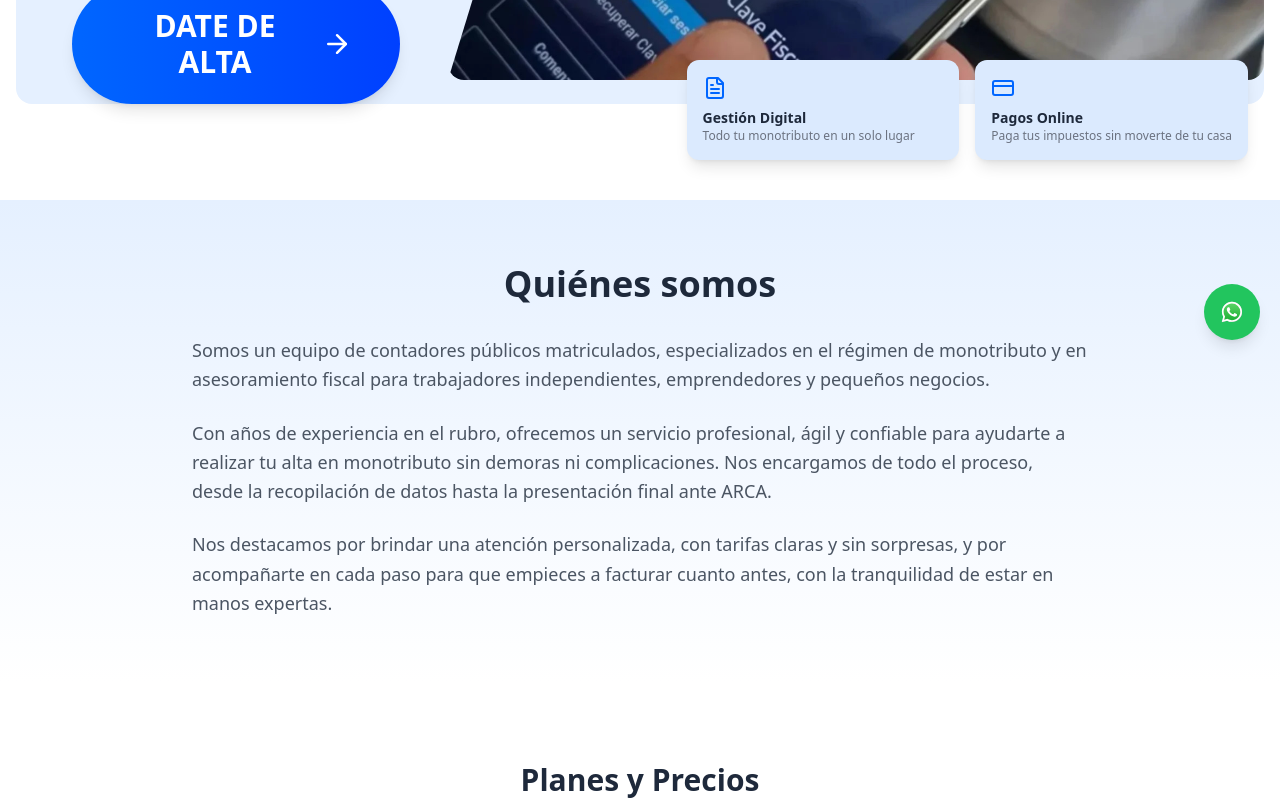
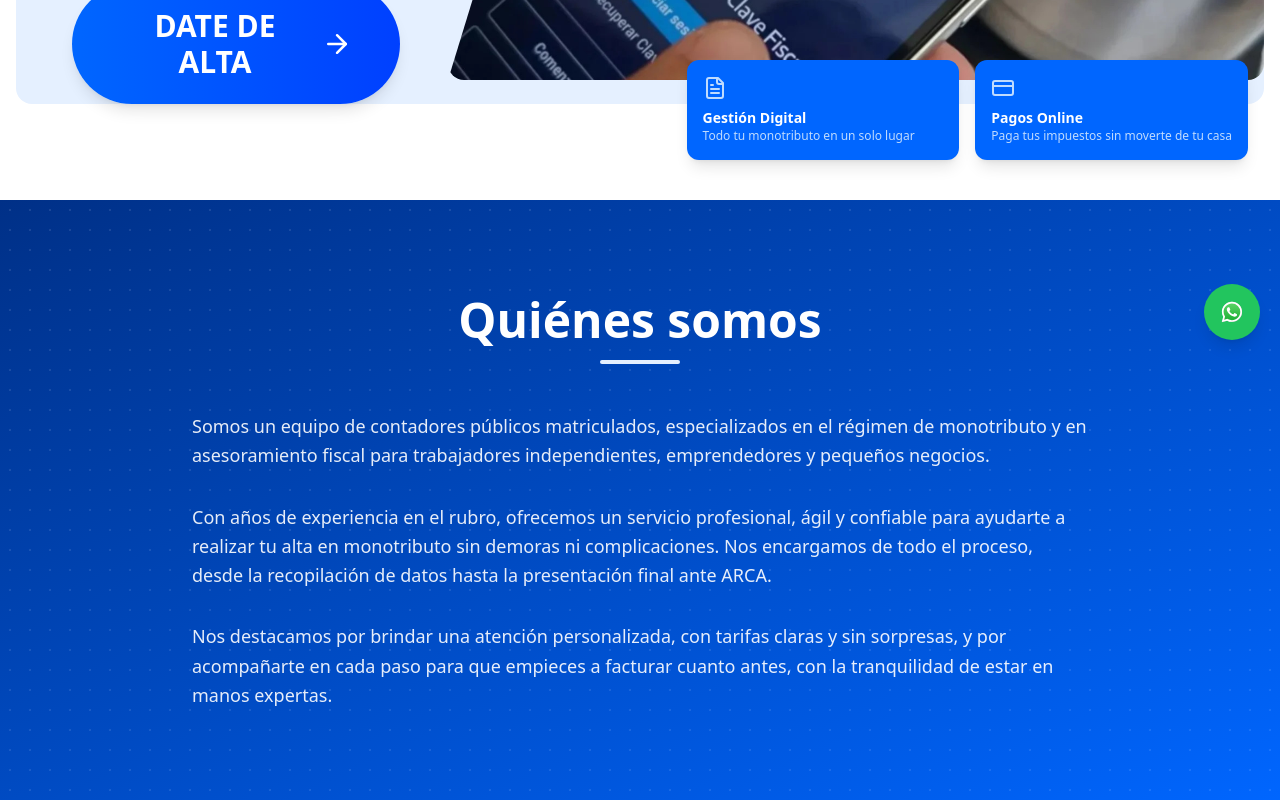
Before and after one commit to demaime/monotributo-dig-front, a Next.js app: page / in a window 1280 px wide. Shown: the part 440-1240 px from the top of the page. Built offline with nearby package versions, Linux system fonts and the light colour scheme.

Commit message:
mas mejoras en estilos de landing

```diff
--- a/src/components/home/AdvisorySection.js
+++ b/src/components/home/AdvisorySection.js
@@ -135,7 +135,7 @@ const AdvisorySection = () => {
     <section id="asesorate" className="py-16 bg-[#E5F0FF]">
       <div className="container mx-auto px-4">
         <ScrollReveal variant="slideUp" className="text-center mb-12">
-          <h2 className="text-3xl font-bold text-[#1E293B] mb-4">
+          <h2 className="text-5xl font-bold text-[#1E293B] mb-4">
             Asesorate sobre el Monotributo
           </h2>
           <p className="text-lg text-[#6B7280] max-w-2xl mx-auto">
--- a/src/pages/index.js
+++ b/src/pages/index.js
@@ -63,7 +63,7 @@ function App() {
           <nav className="hidden lg:flex justify-between items-center">
             <div className="text-[#1E293B] font-bold text-2xl flex items-center gap-2">
               <BarChart2 className="w-8 h-8 text-[#0066FF]" />
-              Monotributo Digital
+              Tu<span className="text-[#0066FF]">Monotributo</span>Digital
             </div>
             <div className="flex gap-6">
               <a
@@ -138,7 +138,7 @@ function App() {
                   className="text-[#1E293B] font-bold text-2xl flex items-center gap-2"
                 >
                   <BarChart2 className="w-8 h-8 text-[#0066FF]" />
-                  Monotributo Digital
+                  Tu<span className="text-[#0066FF]">Monotributo</span>Digital
                 </motion.div>
               </div>
             </motion.div>
@@ -283,25 +283,25 @@ function App() {
               >
                 <motion.div
                   whileHover={{ y: -5 }}
-                  className="bg-blue-100 shadow-lg rounded-xl p-4"
+                  className="bg-[#0066ff] shadow-lg rounded-xl p-4"
                 >
-                  <FileText className="w-6 h-6 text-[#0066FF] mb-2" />
-                  <h3 className="text-[#1E293B] font-semibold text-sm">
+                  <FileText className="w-6 h-6 text-blue-200 mb-2" />
+                  <h3 className="text-white font-semibold text-sm">
                     Gestión Digital
                   </h3>
-                  <p className="text-[#6B7280] text-xs">
+                  <p className="text-blue-200 text-xs">
                     Todo tu monotributo en un solo lugar
                   </p>
                 </motion.div>
                 <motion.div
                   whileHover={{ y: -5 }}
-                  className="bg-blue-100 shadow-lg rounded-xl p-4"
+                  className="bg-[#0066ff] shadow-lg rounded-xl p-4"
                 >
-                  <CreditCard className="w-6 h-6 text-[#0066FF] mb-2" />
-                  <h3 className="text-[#1E293B] font-semibold text-sm">
+                  <CreditCard className="w-6 h-6 text-blue-200 mb-2" />
+                  <h3 className="text-white font-semibold text-sm">
                     Pagos Online
                   </h3>
-                  <p className="text-[#6B7280] text-xs">
+                  <p className="text-blue-200 text-xs">
                     Paga tus impuestos sin moverte de tu casa
                   </p>
                 </motion.div>
@@ -351,7 +351,7 @@ function App() {
                 ))}
               </div>
               <div className="grid grid-cols-2 gap-4 absolute -bottom-20 mx-4 w-[calc(100%-2rem)]">
-                <div className="bg-white shadow-lg rounded-xl p-4">
+                <div className="bg-[#E5F0FF] shadow-lg rounded-xl p-4">
                   <FileText className="w-6 h-6 text-[#0066FF] mb-2" />
                   <h3 className="text-[#1E293B] font-semibold text-sm">
                     Gestión Digital
@@ -377,16 +377,30 @@ function App() {
         {/* Quiénes Somos Section */}
         <div
           id="quienes-somos"
-          className="py-16 bg-gradient-to-b from-[#E5F0FF] to-white mt-14"
+          className="relative bg-gradient-to-br from-[#003087] to-[#0066FF] py-24 overflow-hidden mt-14"
         >
-          <div className="container mx-auto px-4">
-            <ScrollReveal variant="slideUp" className="text-center mb-8">
-              <h2 className="text-4xl font-bold text-[#1E293B] mb-6">
+          {/* Overlay con patrón de puntos */}
+          <div className="absolute inset-0 opacity-10">
+            <div
+              className="w-full h-full"
+              style={{
+                backgroundImage:
+                  "radial-gradient(#ffffff 1px, transparent 1px)",
+                backgroundSize: "20px 20px",
+              }}
+            ></div>
+          </div>
+
+          <div className="container mx-auto px-4 relative z-10">
+            <ScrollReveal variant="slideUp" className="text-center mb-12">
+              <h2 className="text-5xl font-bold text-white mb-4">
                 Quiénes somos
               </h2>
+              <div className="w-20 h-1 bg-[#E5F0FF] mx-auto rounded-full mb-8"></div>
             </ScrollReveal>
-            <div className="max-w-4xl mx-auto text-lg leading-relaxed text-[#4B5563] space-y-6">
-              <ScrollReveal variant="slideRight" delay={0.1}>
+
+            <div className="max-w-4xl mx-auto text-white/90 text-lg leading-relaxed space-y-8">
+              <ScrollReveal variant="fadeIn" delay={0.1}>
                 <p>
                   Somos un equipo de contadores públicos matriculados,
                   especializados en el régimen de monotributo y en asesoramiento
@@ -394,7 +408,7 @@ function App() {
                   pequeños negocios.
                 </p>
               </ScrollReveal>
-              <ScrollReveal variant="slideRight" delay={0.2}>
+              <ScrollReveal variant="fadeIn" delay={0.2}>
                 <p>
                   Con años de experiencia en el rubro, ofrecemos un servicio
                   profesional, ágil y confiable para ayudarte a realizar tu alta
@@ -403,7 +417,7 @@ function App() {
                   presentación final ante ARCA.
                 </p>
               </ScrollReveal>
-              <ScrollReveal variant="slideRight" delay={0.3}>
+              <ScrollReveal variant="fadeIn" delay={0.3}>
                 <p>
                   Nos destacamos por brindar una atención personalizada, con
                   tarifas claras y sin sorpresas, y por acompañarte en cada paso
@@ -425,7 +439,7 @@ function App() {
         >
           <div className="container mx-auto px-4">
             <ScrollReveal variant="slideUp" className="text-center mb-16">
-              <h2 className="text-3xl font-bold text-[#1E293B] mb-4">
+              <h2 className="text-5xl font-bold text-[#1E293B] mb-4">
                 Planes y Precios
               </h2>
               <p className="text-lg text-[#6B7280] max-w-2xl mx-auto">
@@ -678,7 +692,7 @@ function App() {
         >
           <div className="container mx-auto px-4">
             <div className="text-center mb-12">
-              <h2 className="text-2xl font-bold text-[#1E293B] mb-3">
+              <h2 className="text-5xl font-bold text-[#1E293B] mb-3">
                 Otros Servicios
               </h2>
               <p className="text-md text-[#6B7280] max-w-xl mx-auto">
```
